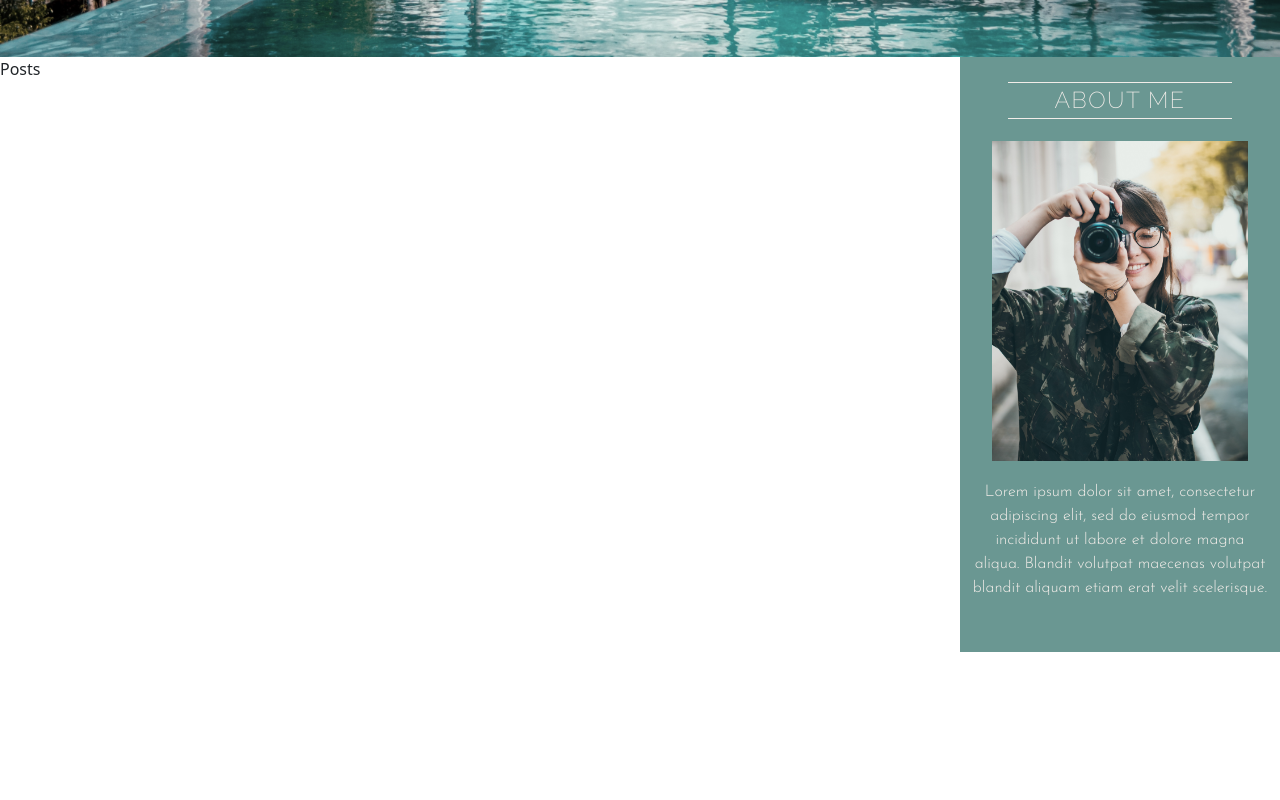
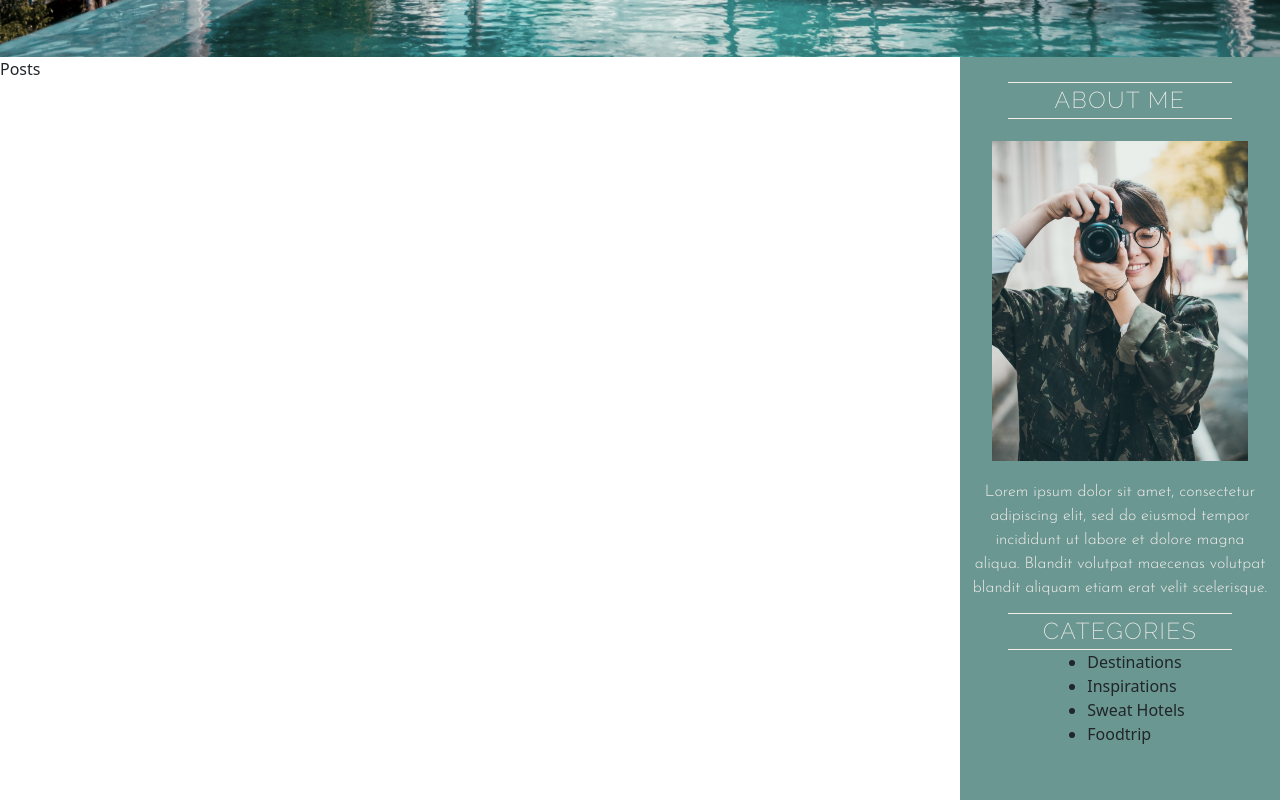
Before and after one commit to MarineLenoir92/Projet_Indiv_Site_React, a React (Create React App) app: page / in a window 1280 px wide. Shown: the part 737-1537 px from the top of the page. Before the commit the page ends 1389 px from the top, so only its background shows below. Built offline with nearby package versions, Linux system fonts and the light colour scheme.

Commit message:
Feat 2: Iteration 4 - finish Categories Bloc

```diff
--- a/src/header/Header.css
+++ b/src/header/Header.css
@@ -30,7 +30,7 @@
     font-weight: 595;
     letter-spacing: 3px;
     color: white;
-    z-index: 2;
+    z-index: 1;
     text-shadow:-0.4px 0.4px 0 #444,
                 0.4px 0.4px 0 #444,
                 0.4px -0.4px 0 #444,
@@ -41,6 +41,7 @@
     width: 100vw;
     object-fit: cover;
     filter: grayscale(45%);
+    z-index: -1;
 }
 
 /* MEDIA QUERIES MD */
--- a/src/sidebar/SideBar.jsx
+++ b/src/sidebar/SideBar.jsx
@@ -4,11 +4,22 @@ import portraitabout from "./portraitabout.jpg"
 export default function SideBar() {
   return (
     <div className="sidebar">
+      {/* BLOC ABOUT */}
         <div className="sidebarItem">
             <span className="sidebarTitle">ABOUT ME</span>
             <img src={portraitabout} className="photoabout" alt="portait blogueuse"></img>
             <p className="sideText">Lorem ipsum dolor sit amet, consectetur adipiscing elit, sed do eiusmod tempor incididunt ut labore et dolore magna aliqua. Blandit volutpat maecenas volutpat blandit aliquam etiam erat velit scelerisque.</p>
         </div>
+      {/* BLOC CATEGORIES */}
+        <div className="sidebarItem">
+          <span className="sidebarTitle">CATEGORIES</span>
+            <ul className='sideList'>
+              <li className='sideListItems'>Destinations</li>
+              <li className='sideListItems'>Inspirations</li>
+              <li className='sideListItems'>Sweat Hotels</li>
+              <li className='sideListItems'>Foodtrip</li>
+            </ul>
+        </div>
     </div>
   )
 }
```
